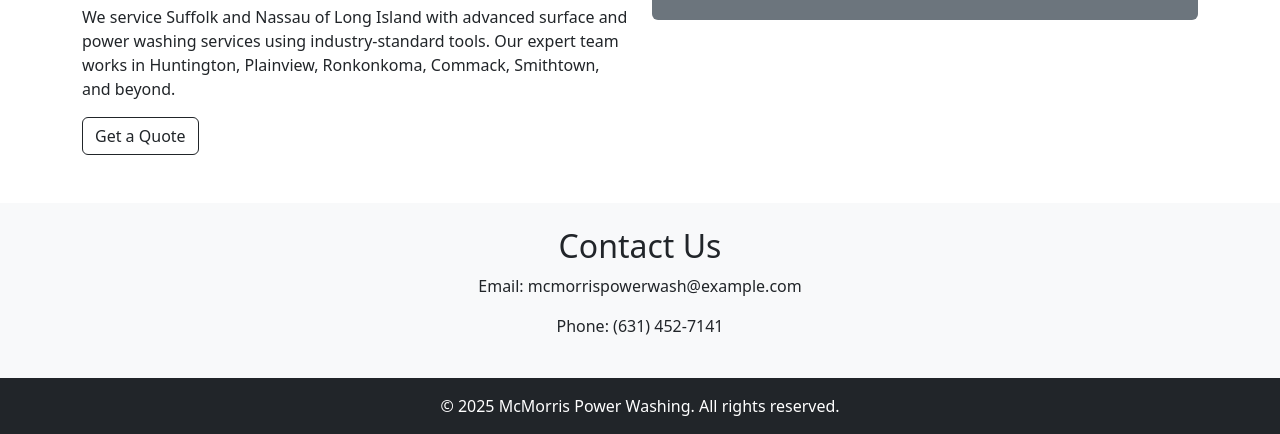
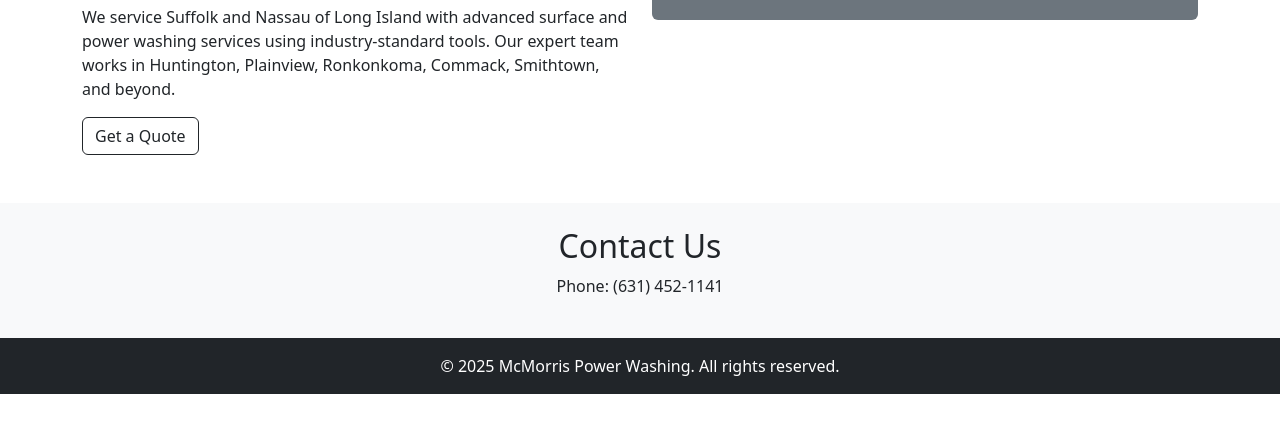
Before and after one commit to mcmorris-power-washing/mcmorrispowerwashing.github.com, a plain HTML site: page index.html in a window 1280 px wide. Shown: the part 2563-2997 px from the top of the page. After the commit the page ends 2957 px from the top, so only its background shows below. Drawn offline with nearby package versions, Linux system fonts and the light colour scheme.

Commit message:
Update index.html

```diff
--- a/index.html
+++ b/index.html
@@ -157,8 +157,7 @@
 <section id="contact" class="text-center py-4 bg-light">
   <div class="container">
     <h2>Contact Us</h2>
-    <p>Email: mcmorrispowerwash@example.com</p>
-    <p>Phone: (631) 452-7141</p>
+    <p>Phone: (631) 452-1141</p>
   </div>
 </section>
 
```
